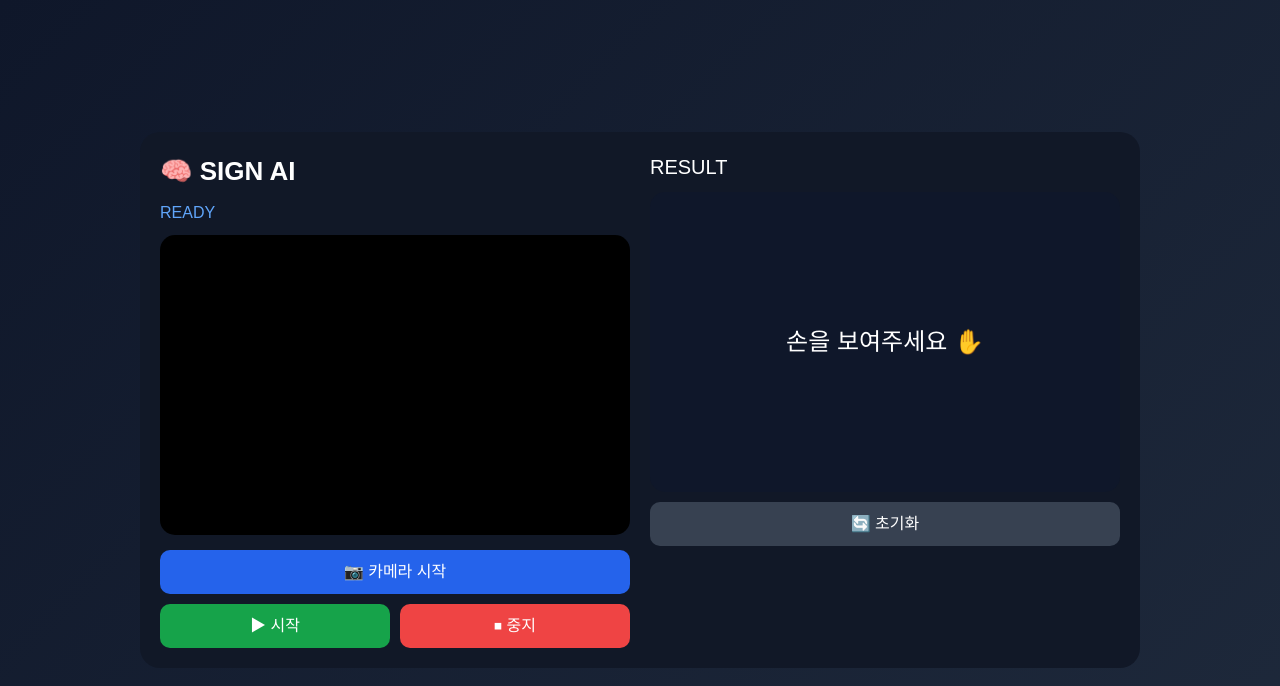
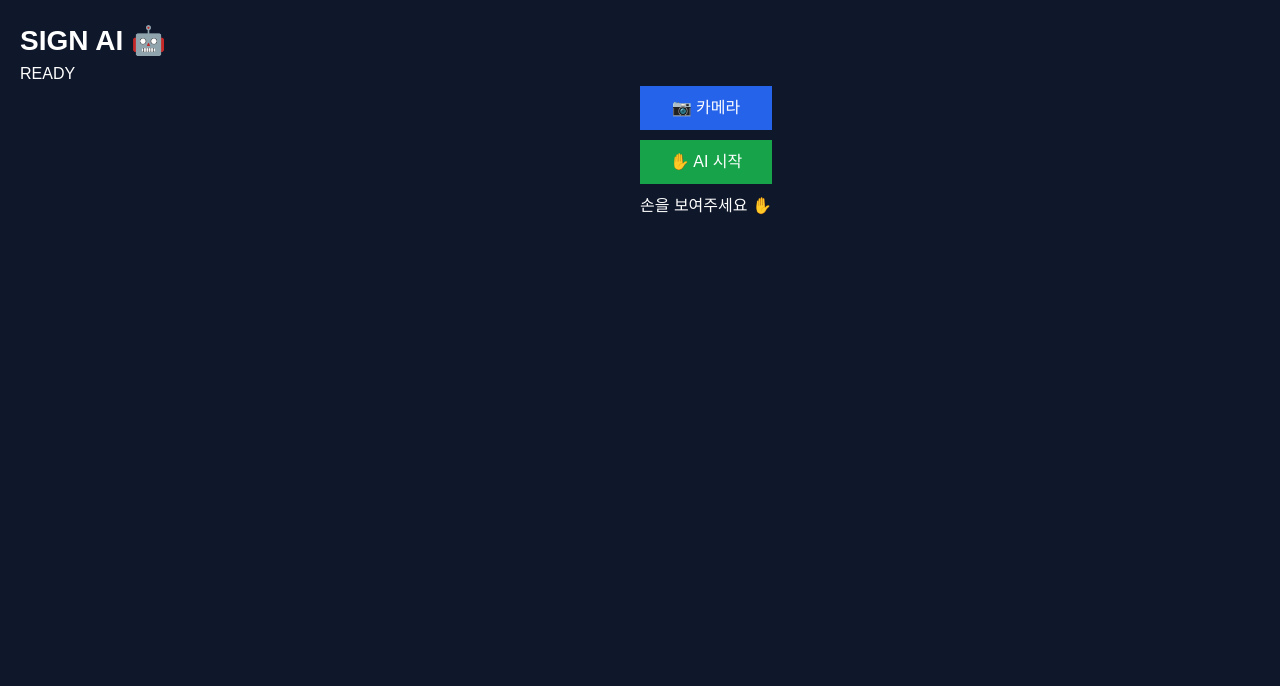
Before and after one commit to Chris-inventor/sign-language-ai, a Next.js app: page / in a window 1280 px wide. Shown: the top 686 px of the page. Built offline with nearby package versions, Linux system fonts and the light colour scheme.

Commit message:
update AI feature

```diff
--- a/app/page.tsx
+++ b/app/page.tsx
@@ -1,13 +1,43 @@
 "use client"
 
 import { useRef, useState } from "react"
+import {
+  FilesetResolver,
+  HandLandmarker,
+} from "@mediapipe/tasks-vision"
 
 export default function Page() {
   const videoRef = useRef<HTMLVideoElement | null>(null)
+  const canvasRef = useRef<HTMLCanvasElement | null>(null)
+
+  // ✅ 중요: AI는 ref로 유지해야 안 사라짐
+  const landmarkerRef = useRef<HandLandmarker | null>(null)
 
   const [status, setStatus] = useState("READY")
-  const [text, setText] = useState("손을 보여주세요 ✋")
+  const [result, setResult] = useState("손을 보여주세요 ✋")
 
+  // =========================
+  // AI 로딩 (핵심 수정)
+  // =========================
+  const loadAI = async () => {
+    const vision = await FilesetResolver.forVisionTasks(
+      "https://cdn.jsdelivr.net/npm/@mediapipe/tasks-vision@latest/wasm"
+    )
+
+    landmarkerRef.current =
+      await HandLandmarker.createFromOptions(vision, {
+        baseOptions: {
+          modelAssetPath:
+            "https://storage.googleapis.com/mediapipe-models/hand_landmarker/hand_landmarker/float16/1/hand_landmarker.task",
+        },
+        runningMode: "VIDEO",
+        numHands: 2,
+      })
+  }
+
+  // =========================
+  // 카메라
+  // =========================
   const startCamera = async () => {
     const stream = await navigator.mediaDevices.getUserMedia({
       video: true,
@@ -22,35 +52,73 @@ export default function Page() {
     setStatus("CAMERA ON")
   }
 
-  const start = () => {
-    setStatus("RUNNING")
-    setText("HELLO ✋")
+  // =========================
+  // 손 인식
+  // =========================
+  const startDetection = async () => {
+    if (!videoRef.current) return
+
+    setStatus("LOADING AI")
+
+    if (!landmarkerRef.current) {
+      await loadAI()
     }
 
-  const stop = () => {
-    setStatus("STOPPED")
+    const detectLoop = async () => {
+      const video = videoRef.current!
+      const canvas = canvasRef.current!
+      const landmarker = landmarkerRef.current
+
+      if (!video || !canvas || !landmarker) return
+
+      const ctx = canvas.getContext("2d")!
+
+      canvas.width = video.videoWidth
+      canvas.height = video.videoHeight
+
+      const results = landmarker.detectForVideo(
+        video,
+        performance.now()
+      )
+
+      ctx.clearRect(0, 0, canvas.width, canvas.height)
+
+      // ✅ 진짜 동작 여부
+      if (results.landmarks.length > 0) {
+        setResult("손 감지 ✋")
+
+        for (const hand of results.landmarks) {
+          for (const p of hand) {
+            ctx.beginPath()
+            ctx.arc(
+              p.x * canvas.width,
+              p.y * canvas.height,
+              5,
+              0,
+              Math.PI * 2
+            )
+            ctx.fillStyle = "red"
+            ctx.fill()
+          }
+        }
+      } else {
+        setResult("손 없음")
       }
 
-  const reset = () => {
-    setStatus("READY")
-    setText("손을 보여주세요 ✋")
+      requestAnimationFrame(detectLoop)
+    }
+
+    detectLoop()
   }
 
   return (
-    <div style={styles.bg}>
+    <div style={styles.page}>
 
-      <div style={styles.card}>
+      <h1 style={styles.title}>SIGN AI 🤖</h1>
 
-        {/* LEFT */}
-        <div style={styles.left}>
+      <p>{status}</p>
 
-          <h1 style={styles.title}>
-            🧠 SIGN AI
-          </h1>
-
-          <div style={styles.status}>
-            {status}
-          </div>
+      <div style={styles.container}>
 
         <div style={styles.videoBox}>
           <video
@@ -60,43 +128,24 @@ export default function Page() {
             muted
             style={styles.video}
           />
+
+          <canvas
+            ref={canvasRef}
+            style={styles.canvas}
+          />
         </div>
 
-          {/* 버튼 그룹 (중요) */}
-          <div style={styles.buttonCol}>
+        <div style={styles.panel}>
 
-            <button style={styles.blue} onClick={startCamera}>
-              📷 카메라 시작
+          <button style={styles.btn} onClick={startCamera}>
+            📷 카메라
           </button>
 
-            <div style={styles.row}>
-              <button style={styles.green} onClick={start}>
-                ▶ 시작
+          <button style={styles.btnGreen} onClick={startDetection}>
+            ✋ AI 시작
           </button>
 
-              <button style={styles.red} onClick={stop}>
-                ⏹ 중지
-              </button>
-            </div>
-
-          </div>
-
-        </div>
-
-        {/* RIGHT */}
-        <div style={styles.right}>
-
-          <h2 style={styles.subtitle}>
-            RESULT
-          </h2>
-
-          <div style={styles.result}>
-            {text}
-          </div>
-
-          <button style={styles.gray} onClick={reset}>
-            🔄 초기화
-          </button>
+          <h2>{result}</h2>
 
         </div>
 
@@ -107,112 +156,23 @@ export default function Page() {
 }
 
 const styles: any = {
-
-  bg: {
-    height: "100vh",
-    display: "flex",
-    justifyContent: "center",
-    alignItems: "center",
-    background: "linear-gradient(135deg,#0f172a,#1e293b)",
+  page: {
+    minHeight: "100vh",
+    background: "#0f172a",
+    color: "white",
+    padding: 20,
   },
-
-  card: {
-    display: "flex",
-    gap: 20,
-    padding: 20,
-    width: "90%",
-    maxWidth: 1000,
-    background: "#111827",
-    borderRadius: 20,
-    color: "white",
+  title: { fontSize: 28, fontWeight: "bold" },
+  container: { display: "flex", gap: 20 },
+  videoBox: { position: "relative", width: 600, height: 400 },
+  video: { width: "100%", height: "100%" },
+  canvas: {
+    position: "absolute",
+    top: 0,
+    left: 0,
+    pointerEvents: "none",
   },
-
-  left: { flex: 1 },
-  right: { flex: 1 },
-
-  title: {
-    fontSize: 26,
-    fontWeight: "bold",
-    marginBottom: 10,
-  },
-
-  status: {
-    color: "#60a5fa",
-    marginBottom: 10,
-  },
-
-  videoBox: {
-    background: "black",
-    height: 300,
-    borderRadius: 15,
-    overflow: "hidden",
-  },
-
-  video: {
-    width: "100%",
-    height: "100%",
-  },
-
-  buttonCol: {
-    marginTop: 15,
-    display: "flex",
-    flexDirection: "column",
-    gap: 10,
-  },
-
-  row: {
-    display: "flex",
-    gap: 10,
-  },
-
-  blue: {
-    padding: 10,
-    background: "#2563eb",
-    border: "none",
-    borderRadius: 10,
-    color: "white",
-  },
-
-  green: {
-    flex: 1,
-    padding: 10,
-    background: "#16a34a",
-    border: "none",
-    borderRadius: 10,
-    color: "white",
-  },
-
-  red: {
-    flex: 1,
-    padding: 10,
-    background: "#ef4444",
-    border: "none",
-    borderRadius: 10,
-    color: "white",
-  },
-
-  subtitle: {
-    fontSize: 20,
-    marginBottom: 10,
-  },
-
-  result: {
-    background: "#0f172a",
-    height: 300,
-    borderRadius: 15,
-    display: "flex",
-    justifyContent: "center",
-    alignItems: "center",
-    fontSize: 24,
-  },
-
-  gray: {
-    marginTop: 10,
-    width: "100%",
-    padding: 10,
-    background: "#374151",
-    border: "none",
-    borderRadius: 10,
-    color: "white",
-  },
+  panel: { display: "flex", flexDirection: "column", gap: 10 },
+  btn: { padding: 10, background: "#2563eb", color: "white" },
+  btnGreen: { padding: 10, background: "#16a34a", color: "white" },
 }
```
Lines whose indentation alone changed are shown as unchanged.
